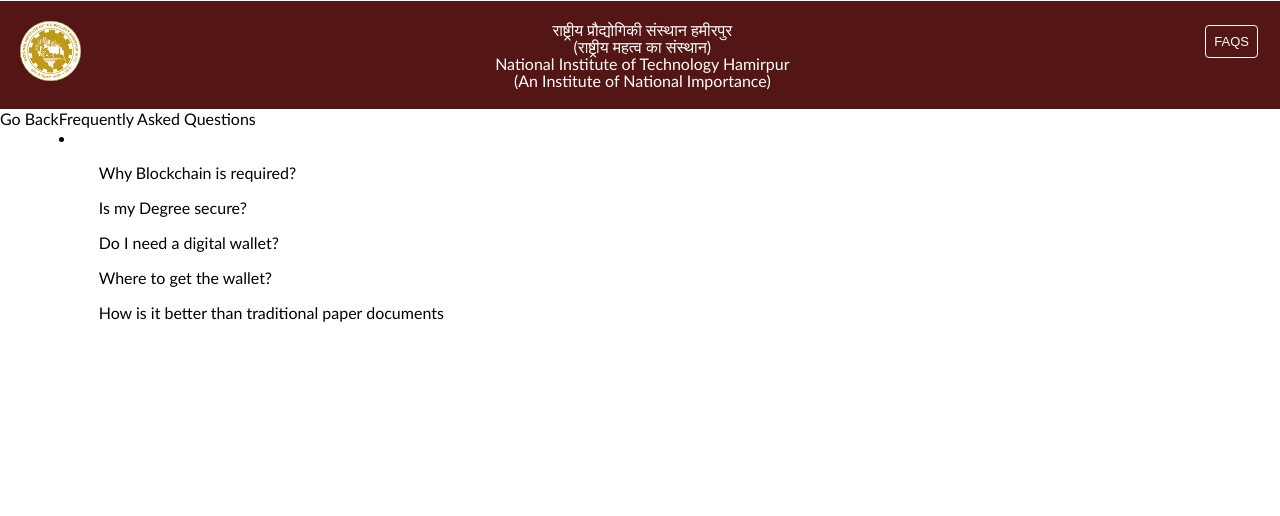
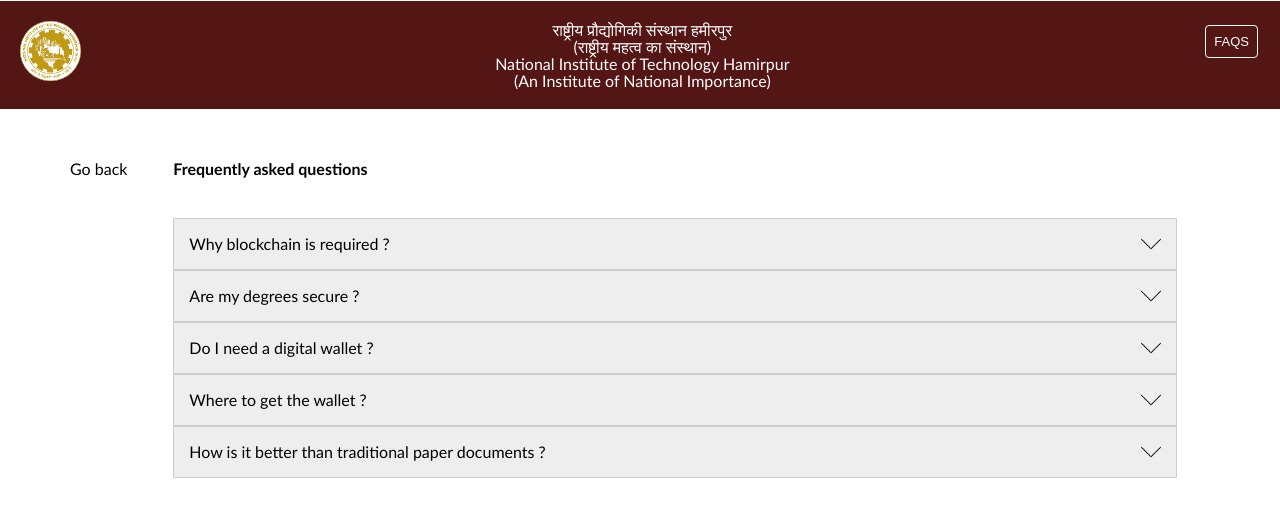
Before and after one commit to Anshit01/convocation-degree, a React (Create React App) app: page /faqs in a window 1280 px wide. Shown: the top 516 px of the page. Built offline with nearby package versions, Linux system fonts and the light colour scheme.

Commit message:
Faq page

```diff
--- a/src/components/faqs/faqs.css
+++ b/src/components/faqs/faqs.css
@@ -5,5 +5,78 @@
 
 .faqs-styling{
     display: flex;
-        flex-direction: column;
+    flex-direction: column;
 }
+
+.wrapper {
+    margin-top: 50px;
+    margin-left: 70px;
+    display: grid;
+    grid-template-columns: repeat(12,1fr);
+    grid-template-rows: repeat(6,1fr);
+    column-gap:30px;
+    row-gap:10px;
+}
+.backButton{
+    grid-column-start: 1;
+    grid-column-end: 2;
+    grid-row-start: 1;
+    grid-row-end:2;
+}
+.faqs {
+    grid-column-start: 2;
+    grid-column-end: 12;
+    grid-row-start: 1;
+    grid-row-end: 6;
+    display: flex;
+    flex-direction: column;
+}
+
+.title {
+    font-weight: bold;
+}
+
+.q1 {
+    margin-top:40px;
+}
+
+.questionWrapper {
+    background-color: #eee;
+    padding: 15px;
+    border:0.5px solid #ccc;
+    font-size: medium;
+}
+
+.questionWrapper:hover {
+    cursor: pointer;
+}
+
+.question {
+    display: flex;
+    flex-direction: row;
+    justify-content: space-between;
+}
+
+.answerWrapper {
+    display: none;
+    padding: 15px;
+}
+
+.questionDropDown {
+    color: inherit;
+    border: none;
+    padding: 0;
+    font: inherit;
+    cursor: pointer;
+    outline: inherit;
+    height: 20px;
+    width:20px;
+    background-image: url("../../assets/down-arrow.png");
+    background-repeat: no-repeat;
+    background-position: center;
+    background-size: cover;
+}
+
+.show {
+    display: block;
+}
--- a/src/components/faqs/faqs.js
+++ b/src/components/faqs/faqs.js
@@ -1,24 +1,151 @@
-import React from "react";
+import React, { useState } from "react";
 import "./faqs.css";
 import Navbar from "../navbar/navbar";
 
 const Faqs = () => {
+  const [toggle, setToggle] = useState({
+    q1: false,
+    q2: false,
+    q3: false,
+    q4: false,
+    q5: false,
+  });
+
   return (
     <>
       <Navbar color={true} />
-      <div className="page-styling">
-        <div>Go Back</div>
-        <div className="faqs-styling">
-          Frequently Asked Questions
-          <li>
-            <ul>Why Blockchain is required?</ul>
-            <ul>Is my Degree secure?</ul>
-            <ul>Do I need a digital wallet?</ul>
-            <ul>Where to get the wallet?</ul>
-            <ul>How is it better than traditional paper documents</ul>
-          </li>
-        </div>
-      </div>
+      <section className="wrapper">
+        <div className="backButton">Go back</div>
+        <section className="faqs">
+          <div className="title">Frequently asked questions</div>
+          <div
+            className="questionWrapper q1"
+            onClick={() => {
+              setToggle((prevToggle) => {
+                return { ...prevToggle, q1: !prevToggle.q1 };
+              });
+            }}
+          >
+            <div className="question">
+              <div className="questionTextWrapper">
+                Why blockchain is required ?
+              </div>
+              <button className="questionDropDown"></button>
+            </div>
+            <div
+              className={`${
+                toggle.q1 ? "answerWrapper show" : "answerWrapper"
+              }`}
+            >
+              Lorem ipsum dolor sit amet, consectetur adipiscing elit. Phasellus
+              finibus id leo id viverra. Nullam elementum metus sodales nisi
+              suscipit, non blandit velit mollis. Phasellus auctor metus blandit
+              eros cursus.
+            </div>
+          </div>
+          <div
+            className="questionWrapper"
+            onClick={() => {
+              setToggle((prevToggle) => {
+                return { ...prevToggle, q2: !prevToggle.q2 };
+              });
+            }}
+          >
+            <div className="question">
+              <div className="questionTextWrapper">Are my degrees secure ?</div>
+              <button className="questionDropDown"></button>
+            </div>
+            <div
+              className={`${
+                toggle.q2 ? "answerWrapper show" : "answerWrapper"
+              }`}
+            >
+              Lorem ipsum dolor sit amet, consectetur adipiscing elit. Phasellus
+              finibus id leo id viverra. Nullam elementum metus sodales nisi
+              suscipit, non blandit velit mollis. Phasellus auctor metus blandit
+              eros cursus.
+            </div>
+          </div>
+
+          <div
+            className="questionWrapper"
+            onClick={() => {
+              setToggle((prevToggle) => {
+                return { ...prevToggle, q3: !prevToggle.q3 };
+              });
+            }}
+          >
+            <div className="question">
+              <div className="questionTextWrapper">
+                Do I need a digital wallet ?
+              </div>
+              <button className="questionDropDown"></button>
+            </div>
+            <div
+              className={`${
+                toggle.q3 ? "answerWrapper show" : "answerWrapper"
+              }`}
+            >
+              Lorem ipsum dolor sit amet, consectetur adipiscing elit. Phasellus
+              finibus id leo id viverra. Nullam elementum metus sodales nisi
+              suscipit, non blandit velit mollis. Phasellus auctor metus blandit
+              eros cursus.
+            </div>
+          </div>
+
+          <div
+            className="questionWrapper"
+            onClick={() => {
+              setToggle((prevToggle) => {
+                return { ...prevToggle, q4: !prevToggle.q4 };
+              });
+            }}
+          >
+            <div className="question">
+              <div className="questionTextWrapper">
+                Where to get the wallet ?
+              </div>
+              <button className="questionDropDown"></button>
+            </div>
+            <div
+              className={`${
+                toggle.q4 ? "answerWrapper show" : "answerWrapper"
+              }`}
+            >
+              Lorem ipsum dolor sit amet, consectetur adipiscing elit. Phasellus
+              finibus id leo id viverra. Nullam elementum metus sodales nisi
+              suscipit, non blandit velit mollis. Phasellus auctor metus blandit
+              eros cursus.
+            </div>
+          </div>
+
+          <div
+            className="questionWrapper"
+            onClick={() => {
+              setToggle((prevToggle) => {
+                return { ...prevToggle, q5: !prevToggle.q5 };
+              });
+            }}
+          >
+            <div className="question">
+              <div className="questionTextWrapper">
+                How is it better than traditional paper documents ?
+              </div>
+              <button className="questionDropDown"></button>
+            </div>
+            <div
+              className={`${
+                toggle.q5 ? "answerWrapper show" : "answerWrapper"
+              }`}
+            >
+              Lorem ipsum dolor sit amet, consectetur adipiscing elit. Phasellus
+              finibus id leo id viverra. Nullam elementum metus sodales nisi
+              suscipit, non blandit velit mollis. Phasellus auctor metus blandit
+              eros cursus.
+            </div>
+          </div>
+        </section>
+      </section>
     </>
   );
 };
```
Also changed, not shown: src/assets/down-arrow.png (added).
